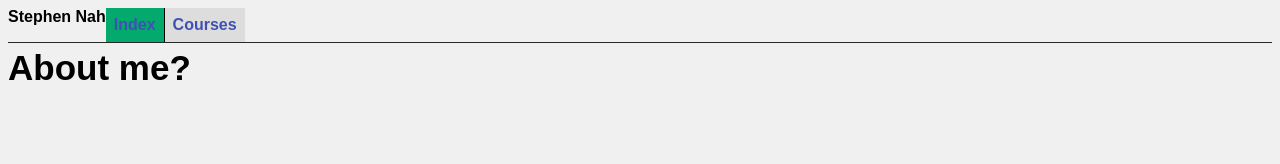
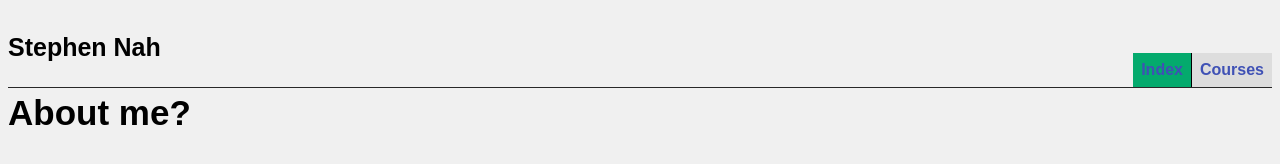
Before and after one commit to snah0902/snah0902.github.io, a plain HTML site: page index.html in a window 1280 px wide. Drawn offline with Linux system fonts and the light colour scheme.

Commit message:
fixed header alignment

```diff
--- a/index.html
+++ b/index.html
@@ -8,7 +8,7 @@
 
   <div class="header">
     <nav>
-      Stephen Nah
+      <p id="name">Stephen Nah</p>
       <ul>
         <li><a class="active" href="#">Index</a></li>
         <li><a href="courses.html">Courses</a></li>
--- a/styles.css
+++ b/styles.css
@@ -4,10 +4,14 @@ body {
     font-size: 16px;
   }
 
+#name{
+  font-size: 25px;
+}
+
 h1 {
     font-size: 35px;
     margin-top: 5px;
-  }
+}
 
 .header{
   font-family: "Arial-Black", sans-serif;
@@ -22,7 +26,8 @@ h1 {
 
 nav{
   display: flex;
-  align-items: left;
+  justify-content: space-between;
+  align-items: end;
 }
 
 nav ul{
```
Also changed, not shown: courses.html (+1 -1 lines).
